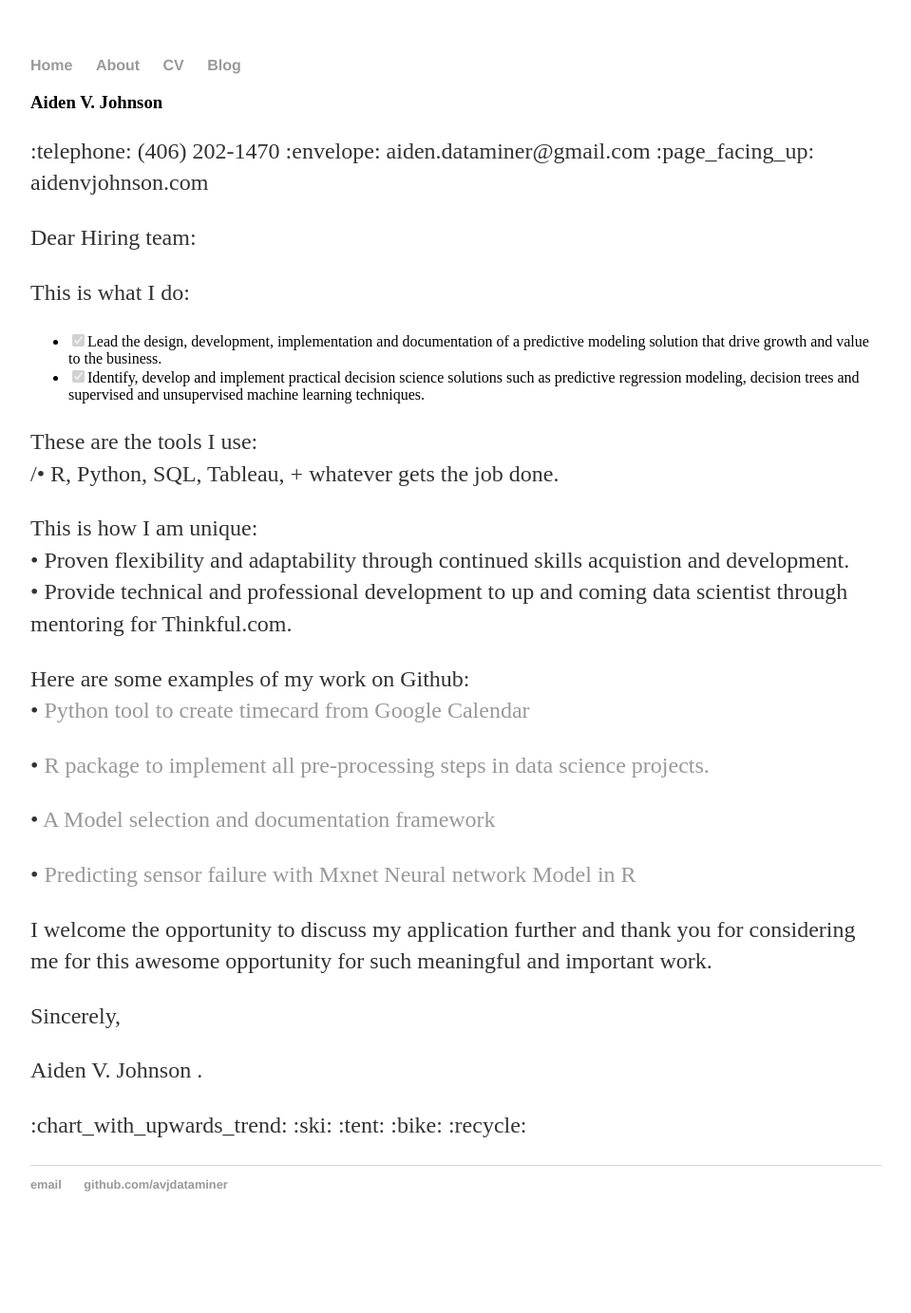
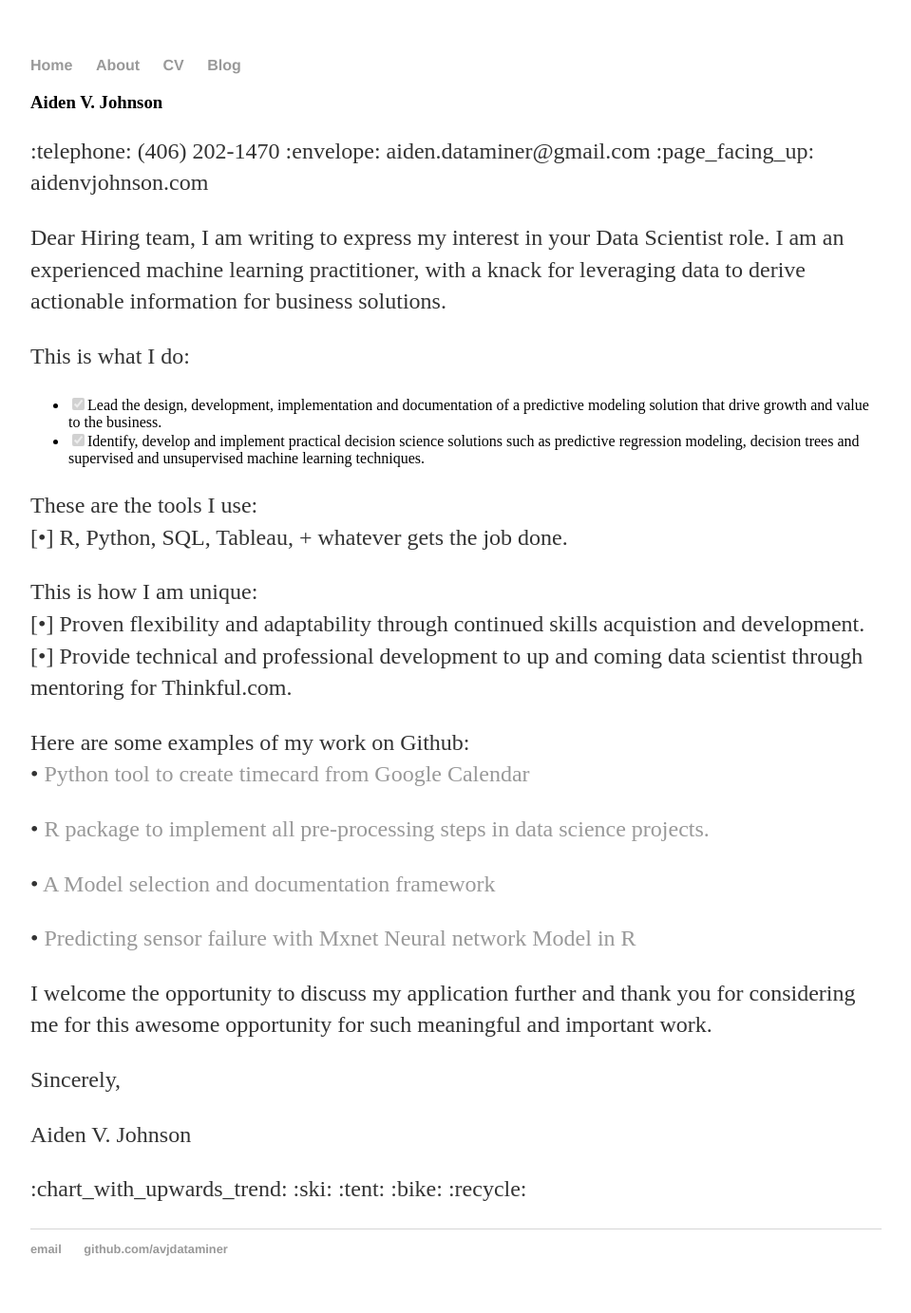
Before and after one commit to AVJdataminer/AVJdataminer.github.io, a Jekyll site: the page built from CoverLetter1.md, in a window 1280 px wide. Shown: the whole page at 95% size, without its empty margins (160-1119 px from the left). Built offline with Jekyll 4.4.1, drawn with Linux system fonts in a browser that asks for light colours; our own code applies the rules of GitHub Pages for plain Markdown files; before the commit the page ends 1315 px from its top, so only the background shows below that.

Commit message:
tried bullets on brackets

```diff
--- a/CoverLetter1.md
+++ b/CoverLetter1.md
@@ -2,18 +2,19 @@
 ### Aiden V. Johnson
 :telephone: (406) 202-1470 :envelope: aiden.dataminer@gmail.com :page_facing_up: aidenvjohnson.com
 
-Dear Hiring team:
+Dear Hiring team,
+I am writing to express my interest in your Data Scientist role. I am an experienced machine learning practitioner, with a knack for leveraging data to derive actionable information for business solutions.
 
 This is what I do:
 - [X]  Lead the design, development, implementation and documentation of a predictive modeling solution that drive growth and value to the business.
 - [X]  Identify, develop and implement practical decision science solutions such as predictive regression modeling, decision trees and supervised and unsupervised machine learning techniques.
 
 These are the tools I use:
-/• R, Python, SQL, Tableau, + whatever gets the job done.
+[•] R, Python, SQL, Tableau, + whatever gets the job done.
 
 This is how I am unique:
-• Proven flexibility and adaptability through continued skills acquistion and development.
-• Provide technical and professional development to up and coming data scientist through mentoring for Thinkful.com.
+[•] Proven flexibility and adaptability through continued skills acquistion and development.
+[•] Provide technical and professional development to up and coming data scientist through mentoring for Thinkful.com.
 
 Here are some examples of my work on Github:
 • [Python tool to create timecard from Google Calendar](https://github.com/AVJdataminer/Gtools)
@@ -30,6 +31,6 @@
 Sincerely,
 
 
-Aiden V. Johnson .
+Aiden V. Johnson
 
 :chart_with_upwards_trend: :ski: :tent: :bike: :recycle:
```
